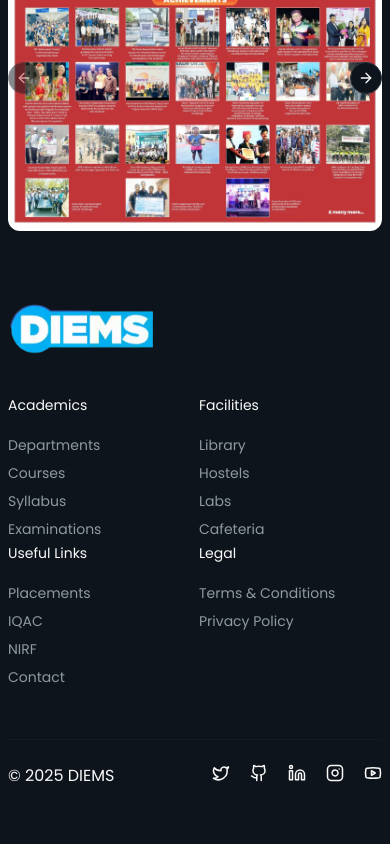
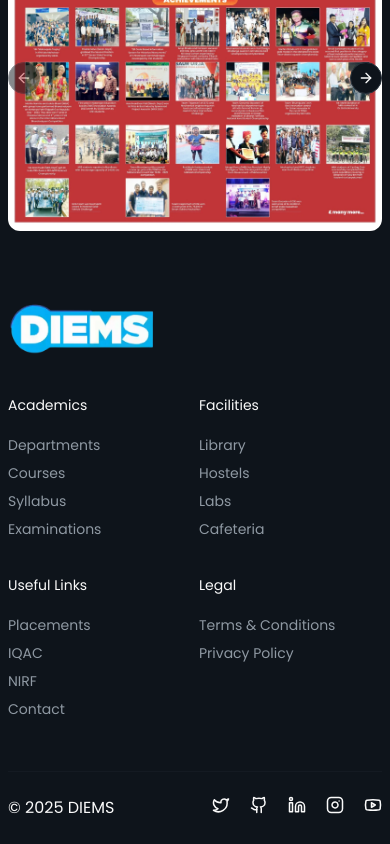
Before and after one commit to CSSandhu2005/DIEMS, a React (Vite) app: page / in a window 390 px wide. Shown: the part 4760-5604 px from the top of the page. Before the commit the page ends 5572 px from the top, so only its background shows below. Built offline with nearby package versions, Linux system fonts and the light colour scheme.

Commit message:
gap fixed in footer

```diff
--- a/src/components/Footer.tsx
+++ b/src/components/Footer.tsx
@@ -6,7 +6,7 @@ const Footer = () => {
       <div className='container'>
         <div className='grid grid-cols-1 gap-x-2 gap-y-10 lg:grid-cols-4'>
           <Logo />
-          <div className='grid grid-cols-2 gap-x-2 gapy-y-8 text-sm sm:grid-cols-4 lg:col-span-3'>
+          <div className='grid grid-cols-2 gap-x-2 gap-y-8 text-sm sm:grid-cols-4 lg:col-span-3'>
             {footerData.links.map(({ title, items }, index) => (
               <ul key={index}>
                 <p className='mb-4'>{title}</p>
```
